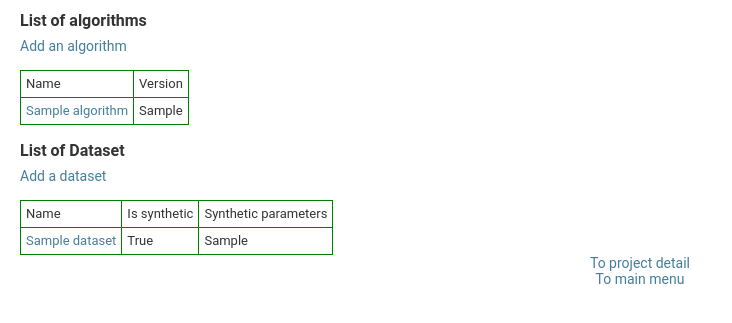
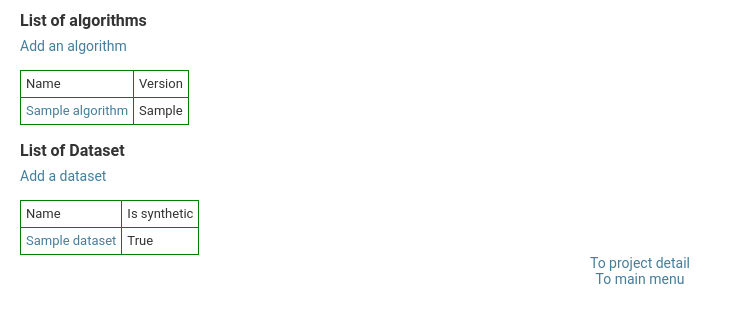
Before and after one commit to paryoja/expManager, a Django app: page /projects/1/exp/ in a window 1280 px wide. Shown: the part 242-565 px from the top of the page, without its empty margins (0-732 px from the left). Run offline with Django 3.2, Linux system fonts and the light colour scheme; tables that the repository leaves empty hold one stand-in row (values such as "Sample post").

Commit message:
template fixed

```diff
--- a/mysite/projectManager/templates/projectManager/exp.html
+++ b/mysite/projectManager/templates/projectManager/exp.html
@@ -64,14 +64,12 @@ List experiments to do <br/>
     <tr>
         <td>Name</td>
         <td>Is synthetic</td>
-        <td>Synthetic parameters</td>
     </tr>
 
     {% for dataset in project.dataset_set.all %}
     <tr>
         <td><a href="{% url 'project:datasetDetail' project.id dataset.id %}">{{ dataset.name }}</td>
         <td>{{ dataset.is_synthetic }}</td>
-        <td>{{ dataset.synthetic_parameters }}</td>
     </tr>
     {% endfor %}
 </table>
```
